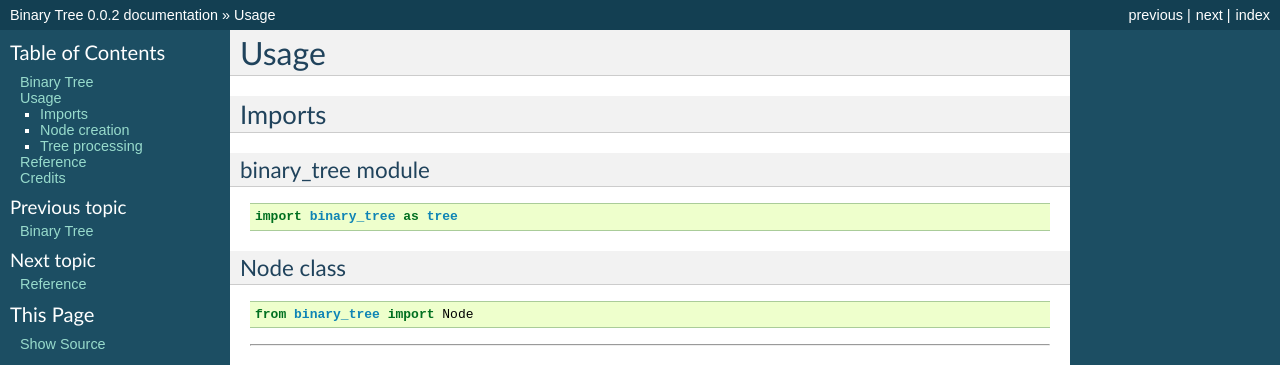
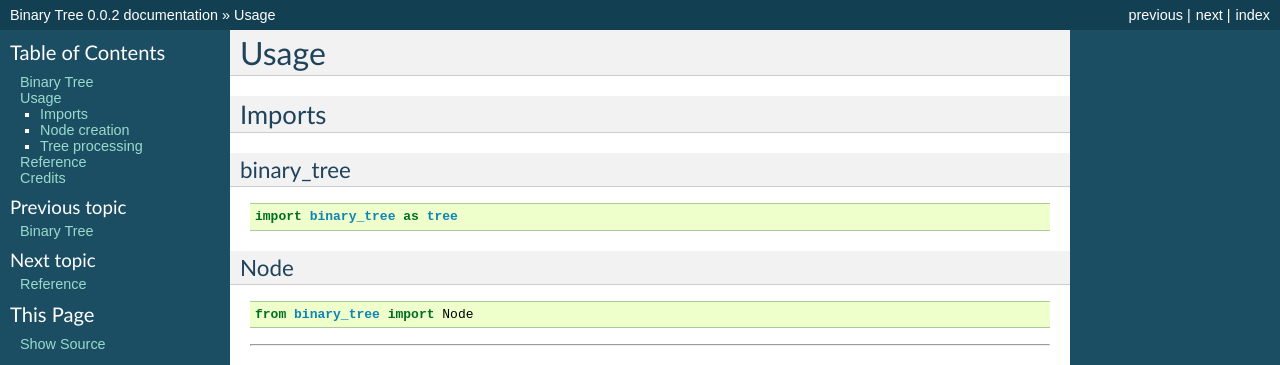
Before and after one commit to david-xhk/binary_tree, a Sphinx documentation site: the page built from docs/usage.rst, in a window 1280 px wide. Shown: the top 365 px of the page. Built offline with Sphinx 7.4.7, drawn with Linux system fonts in a browser that asks for light colours.

Commit message:
Changes to rst files and conf.py

```diff
--- a/docs/conf.py
+++ b/docs/conf.py
@@ -84,7 +84,7 @@
 # The theme to use for HTML and HTML Help pages.  See the documentation for
 # a list of builtin themes.
 #
-html_theme = 'default'
+html_theme = 'classic'
 
 # Theme options are theme-specific and customize the look and feel of a
 # theme further.  For a list of options available for each theme, see the
--- a/docs/reference.rst
+++ b/docs/reference.rst
@@ -9,6 +9,7 @@
 .. currentmodule:: binary_tree
 
 .. autoclass:: Node
+    :glob:
 
     .. automethod:: __init__
 
@@ -19,5 +20,6 @@
     .. automethod:: from_in_post_orders
 
 .. automodule:: binary_tree
+    :glob:
     :members:
     :member-order:
--- a/docs/usage.rst
+++ b/docs/usage.rst
@@ -6,17 +6,17 @@
 Imports
 -------
 
-^^^^^^^^^^^^^^^^^^
-binary_tree module
-^^^^^^^^^^^^^^^^^^
+^^^^^^^^^^^
+binary_tree
+^^^^^^^^^^^
 
 .. code-block:: python
 
     import binary_tree as tree
 
-^^^^^^^^^^
-Node class
-^^^^^^^^^^
+^^^^
+Node
+^^^^
 
 .. code-block:: python
 
```
Also changed, not shown: docs/index.rst (+11 -6 lines), 2 other files.
